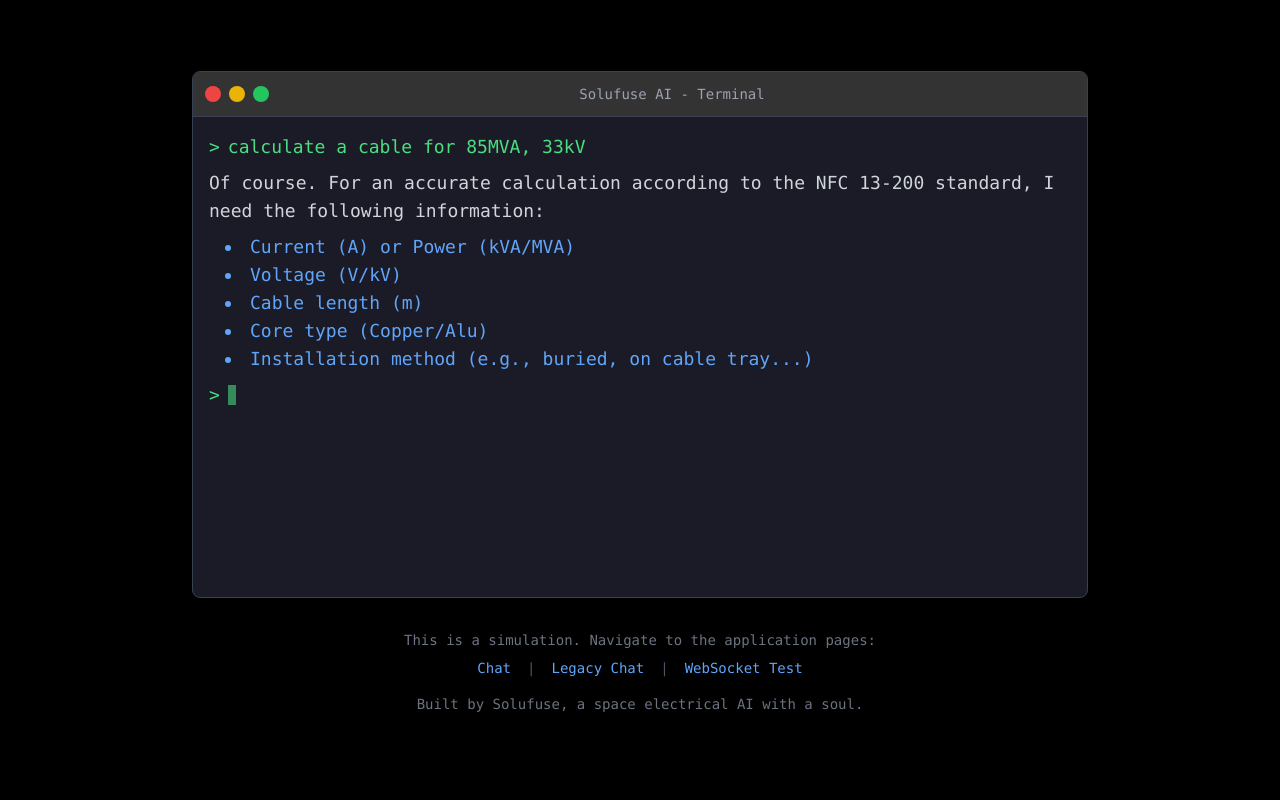
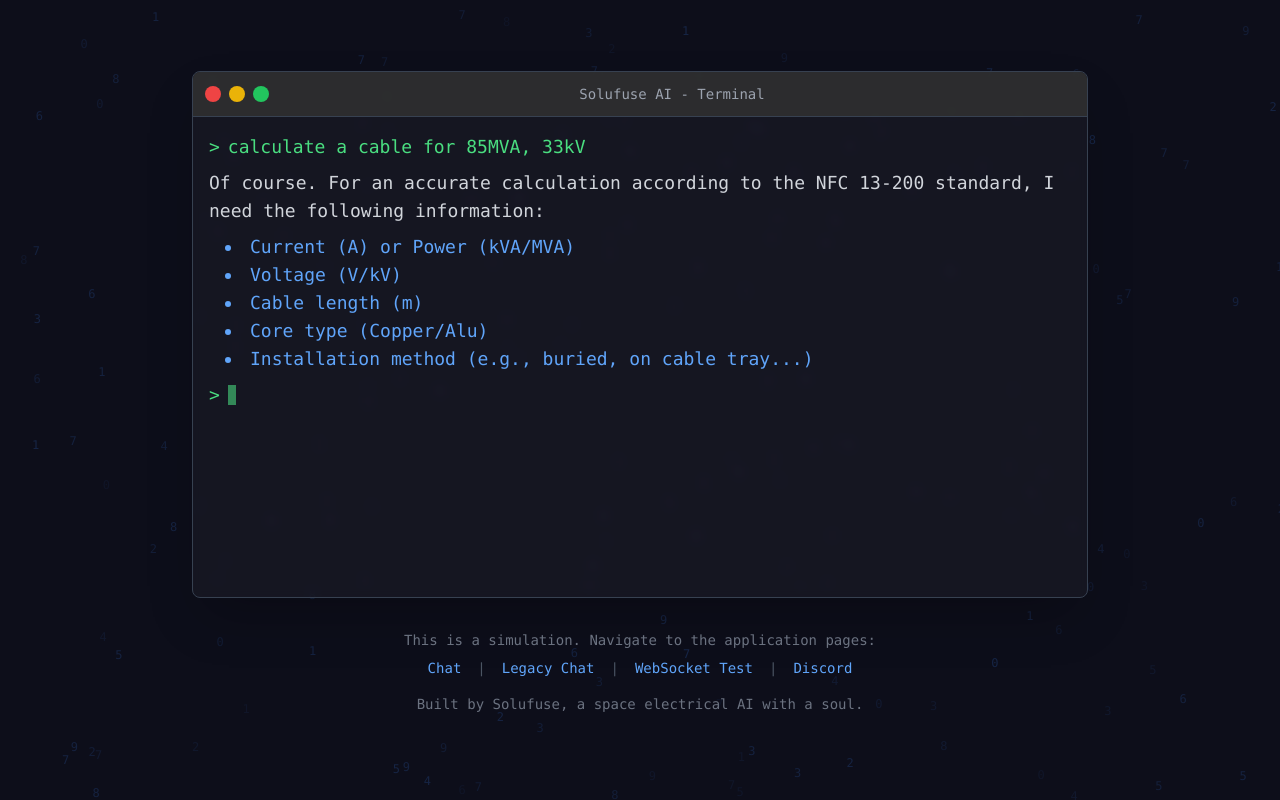
Before and after one commit to solufuse/website, a React (Vite) app: page /home in a window 1280 px wide. Built offline with nearby package versions, Linux system fonts and the light colour scheme; no server answers.

Commit message:
fix homepage

```diff
--- a/src/pages/HomePage.tsx
+++ b/src/pages/HomePage.tsx
@@ -2,10 +2,61 @@
 import React, { useState, useEffect } from 'react';
 import { Link } from 'react-router-dom';
 
+// Background component inspired by Midjourney's style
+const NumbersBackground: React.FC = () => {
+  const [numbers, setNumbers] = useState<{ x: number; y: number; char: string; opacity: number }[]>([]);
+
+  useEffect(() => {
+    const generateNumbers = () => {
+      const newNumbers = [];
+      const chars = '0123456789';
+      const vw = window.innerWidth;
+      const vh = window.innerHeight;
+      const density = Math.floor((vw * vh) / 5000); // Adjust density based on screen size
+
+      for (let i = 0; i < density; i++) {
+        newNumbers.push({
+          x: Math.random() * 100,
+          y: Math.random() * 100,
+          char: chars[Math.floor(Math.random() * chars.length)],
+          opacity: Math.random() * 0.15 + 0.05, // Random opacity for depth
+        });
+      }
+      setNumbers(newNumbers);
+    };
+
+    generateNumbers();
+    window.addEventListener('resize', generateNumbers); // Optional: regenerate on resize
+
+    return () => window.removeEventListener('resize', generateNumbers);
+  }, []);
+
+  return (
+    <div className="absolute inset-0 z-0 overflow-hidden" aria-hidden="true">
+      {numbers.map((num, i) => (
+        <span
+          key={i}
+          className="absolute text-blue-500"
+          style={{
+            left: `${num.x}%`,
+            top: `${num.y}%`,
+            fontSize: '12px',
+            opacity: num.opacity,
+            userSelect: 'none',
+          }}
+        >
+          {num.char}
+        </span>
+      ))}
+    </div>
+  );
+};
+
+
 // A simple component to render a line in the terminal
 const TerminalLine: React.FC<{ children: React.ReactNode; isUser?: boolean }> = ({ children, isUser }) => (
   <div className={`flex items-start ${isUser ? 'text-green-400' : 'text-gray-300'}`}>
-    {isUser && <span className="flex-shrink-0 mr-2">{'>'}</span>}
+    {isUser && <span className="flex-shrink-0 mr-2">{ '>' }</span>}
     <div className="flex-grow">{children}</div>
   </div>
 );
@@ -68,10 +119,11 @@
   }, []);
 
   return (
-    <div className="bg-black min-h-screen p-4 sm:p-8 font-mono text-lg flex flex-col justify-center">
-      <div className="w-full max-w-4xl mx-auto bg-[#1a1b26] rounded-lg shadow-2xl overflow-hidden border border-gray-700">
+    <div className="bg-[#0D0E1A] min-h-screen p-4 sm:p-8 font-mono text-lg flex flex-col justify-center relative">
+       <NumbersBackground />
+      <div className="w-full max-w-4xl mx-auto bg-[#1a1b26]/70 backdrop-blur-sm rounded-lg shadow-2xl overflow-hidden border border-gray-700 z-10">
         {/* Terminal Header */}
-        <div className="flex items-center justify-between p-3 bg-[#333] border-b border-gray-700">
+        <div className="flex items-center justify-between p-3 bg-[#333]/80 border-b border-gray-700">
           <div className="flex items-center gap-2">
             <span className="w-4 h-4 rounded-full bg-red-500"></span>
             <span className="w-4 h-4 rounded-full bg-yellow-500"></span>
@@ -85,19 +137,21 @@
         <div className="p-4 h-auto min-h-[60vh] overflow-y-auto space-y-2">
           {lines}
           <div className="flex items-center">
-            <span className="text-green-400 mr-2">{'>'}</span>
+            <span className="text-green-400 mr-2">{ '>' }</span>
             <span className="bg-green-400 w-2 h-5 animate-pulse"></span>
           </div>
         </div>
       </div>
-      <footer className="text-center py-4 mt-4 text-gray-500 text-sm">
+      <footer className="text-center py-4 mt-4 text-gray-500 text-sm z-10">
         <p>This is a simulation. Navigate to the application pages:</p>
-        <nav className="flex justify-center items-center gap-4 mt-2">
+        <nav className="flex flex-wrap justify-center items-center gap-4 mt-2">
             <Link to="/chats" className="text-blue-400 hover:underline">Chat</Link>
             <span className="text-gray-600">|</span>
             <Link to="/chats-old" className="text-blue-400 hover:underline">Legacy Chat</Link>
             <span className="text-gray-600">|</span>
             <Link to="/ws-test" className="text-blue-400 hover:underline">WebSocket Test</Link>
+            <span className="text-gray-600">|</span>
+            <a href="https://discord.gg/A9mxUUUvEf" target="_blank" rel="noopener noreferrer" className="text-blue-400 hover:underline">Discord</a>
         </nav>
         <p className="mt-4">Built by Solufuse, a space electrical AI with a soul.</p>
       </footer>
```
